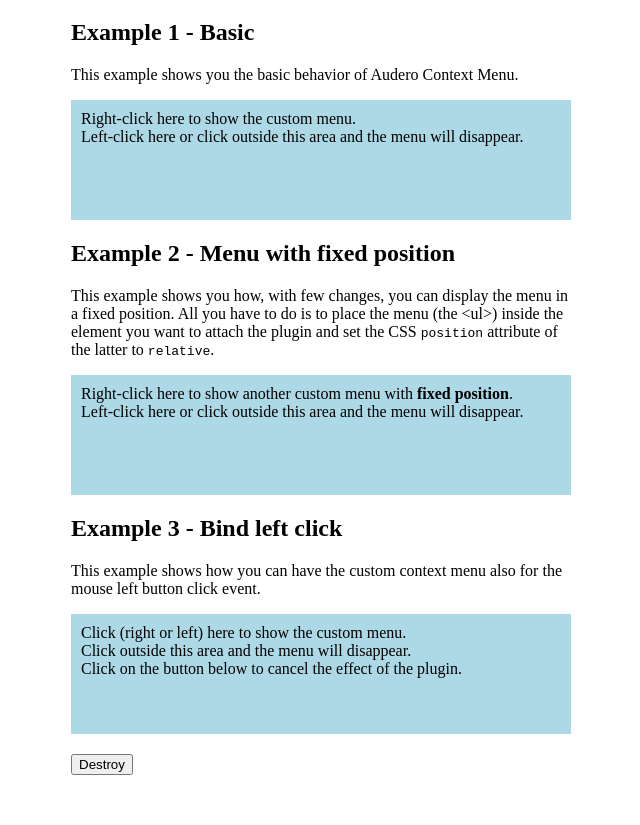
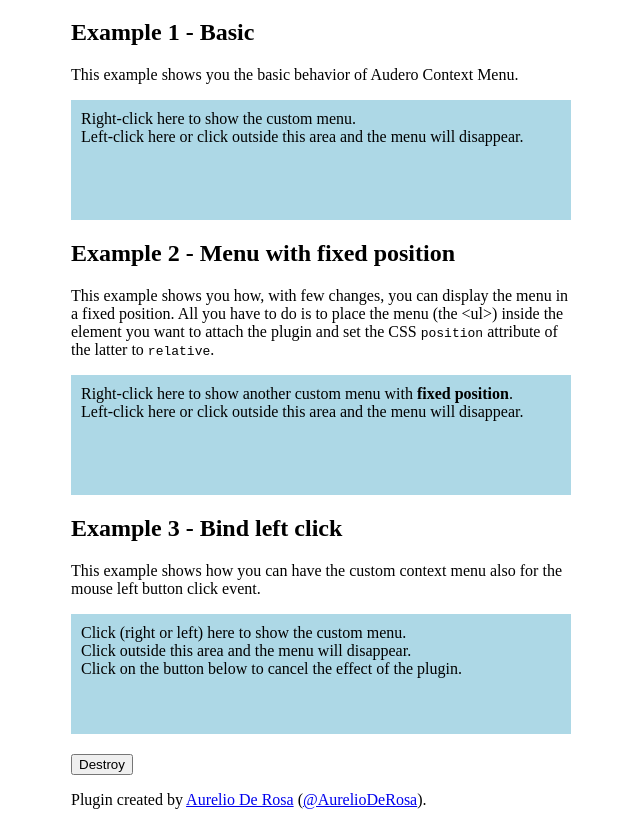
Before and after one commit to AurelioDeRosa/Audero-Context-Menu, a website: page demo/index.html in a window 1280 px wide. Shown: the part 98-923 px from the top of the page, without its empty margins (319-959 px from the left). Before the commit the page ends 883 px from the top, so only its background shows below. Drawn offline with nearby package versions, Linux system fonts and the light colour scheme.

Commit message:
Demo: Added author information

```diff
--- a/demo/index.html
+++ b/demo/index.html
@@ -77,6 +77,11 @@
       </div>
       <button id="button-destroy">Destroy</button>
 
+      <p>
+         Plugin created by <a href="http://www.audero.it">Aurelio De Rosa</a>
+         (<a href="https://twitter.com/AurelioDeRosa">@AurelioDeRosa</a>).
+      </p>
+
       <script src="https://code.jquery.com/jquery-1.11.3.min.js"></script>
       <script src="../src/js/jquery.auderoContextMenu.js"></script>
       <script>
```
